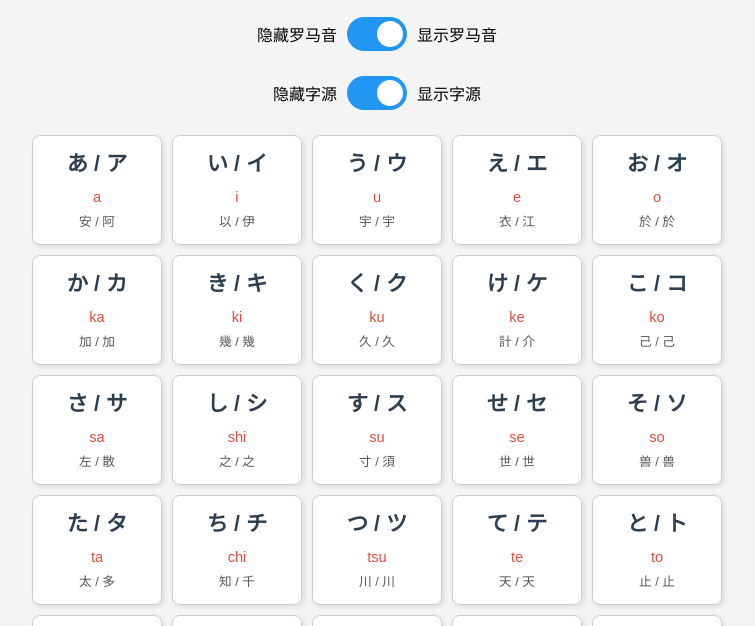
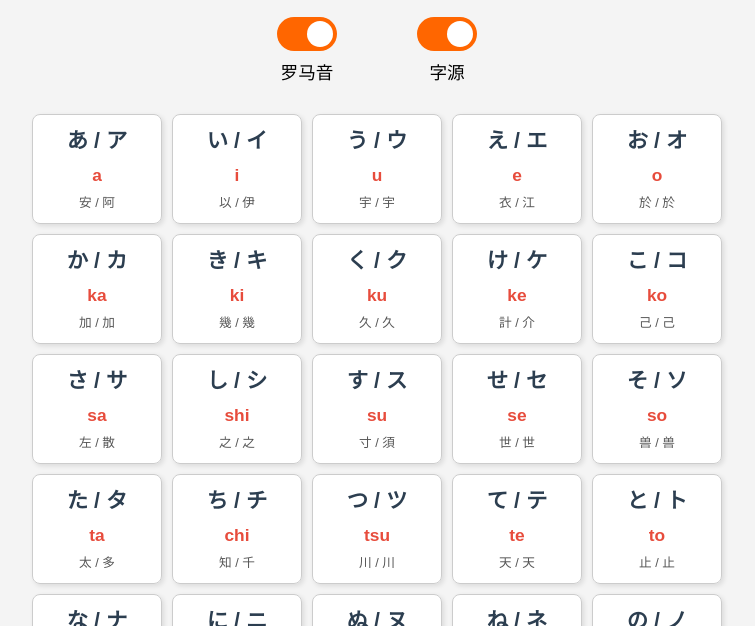
Before and after one commit to Q1CHENL/kana, a plain HTML site: page kana.html in a window 1280 px wide. Shown: the part 98-724 px from the top of the page, without its empty margins (263-1018 px from the left). Drawn offline with Linux system fonts and the light colour scheme.

Commit message:
Improve UI: orange switch, horizontally aligned

```diff
--- a/kana.html
+++ b/kana.html
@@ -64,11 +64,11 @@
         }
 
         input:checked + .slider {
-            background-color: #2196F3; /* Blue when ON (Show Romaji) */
+            background-color: #ff6600;
         }
 
         input:focus + .slider {
-            box-shadow: 0 0 1px #2196F3;
+            box-shadow: 0 0 1px #fd7e08;
         }
 
         input:checked + .slider:before {
@@ -156,16 +156,16 @@
         }
 
         .romaji {
-            font-size: 1.1em;
+            font-size: 1.3em; /* Increased from 1.1em */
+            font-weight: bold; /* Added bold weight */
             color: #e74c3c;
             margin-bottom: 5px;
             font-family: 'Arial', sans-serif;
-            transition: opacity 0.3s, font-size 0.3s, height 0.3s, margin 0.3s; /* Smooth transition */
+            transition: opacity 0.3s, font-size 0.3s, height 0.3s, margin 0.3s;
             opacity: 1;
-            height: auto; /* Adjust as needed */
+            height: auto;
             overflow: hidden;
         }
-
         .origins {
             font-size: 0.95em;
             color: #555;
@@ -212,30 +212,49 @@
            color: #555;
            transition: opacity 0.3s, font-size 0.3s, height 0.3s, margin 0.3s; /* Add smooth transition */
         }
+
+        .switches-container {
+            display: flex;
+            justify-content: center;
+            align-items: flex-start;
+            gap: 60px; /* Space between switches */
+            margin-bottom: 30px;
+        }
+
+        .switch-item {
+            display: flex;
+            flex-direction: column;
+            align-items: center;
+            gap: 8px;
+        }
+
+        .switch-label {
+            text-align: center;
+            font-size: 1.1em;
+        }
     </style>
 </head>
 <body>
 
     <h1>五十音图 (含字源)</h1>
 
-    <div class="switch-container">
-        <span>隐藏罗马音</span>
+    <div class="switches-container">
+        <div class="switch-item">
             <label class="switch">
-            <input type="checkbox" id="romaji-toggle" checked> <!-- Checked = Show Romaji initially -->
+                <input type="checkbox" id="romaji-toggle" checked>
                 <span class="slider"></span>
             </label>
-        <span>显示罗马音</span>
+            <span class="switch-label">罗马音</span>
         </div>
 
-    <div class="switch-container">
-        <span>隐藏字源</span>
+        <div class="switch-item">
             <label class="switch">
-            <input type="checkbox" id="origins-toggle" checked> <!-- Checked = Show Origins initially -->
+                <input type="checkbox" id="origins-toggle" checked>
                 <span class="slider"></span>
             </label>
-        <span>显示字源</span>
+            <span class="switch-label">字源</span>
         </div>
-
+    </div>
 
     <div class="kana-grid" id="kana-grid">
         <!-- あ行 (A Row) -->
```
Lines whose indentation alone changed are shown as unchanged.
